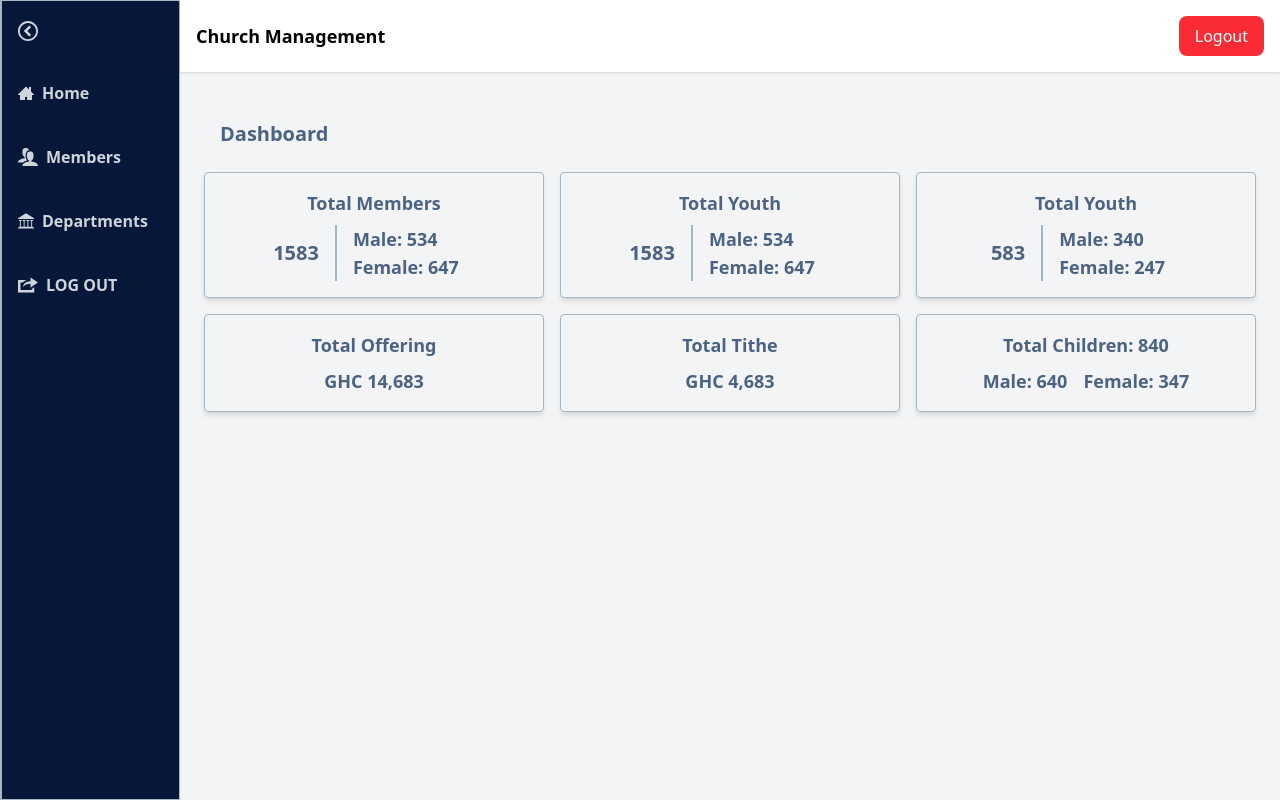
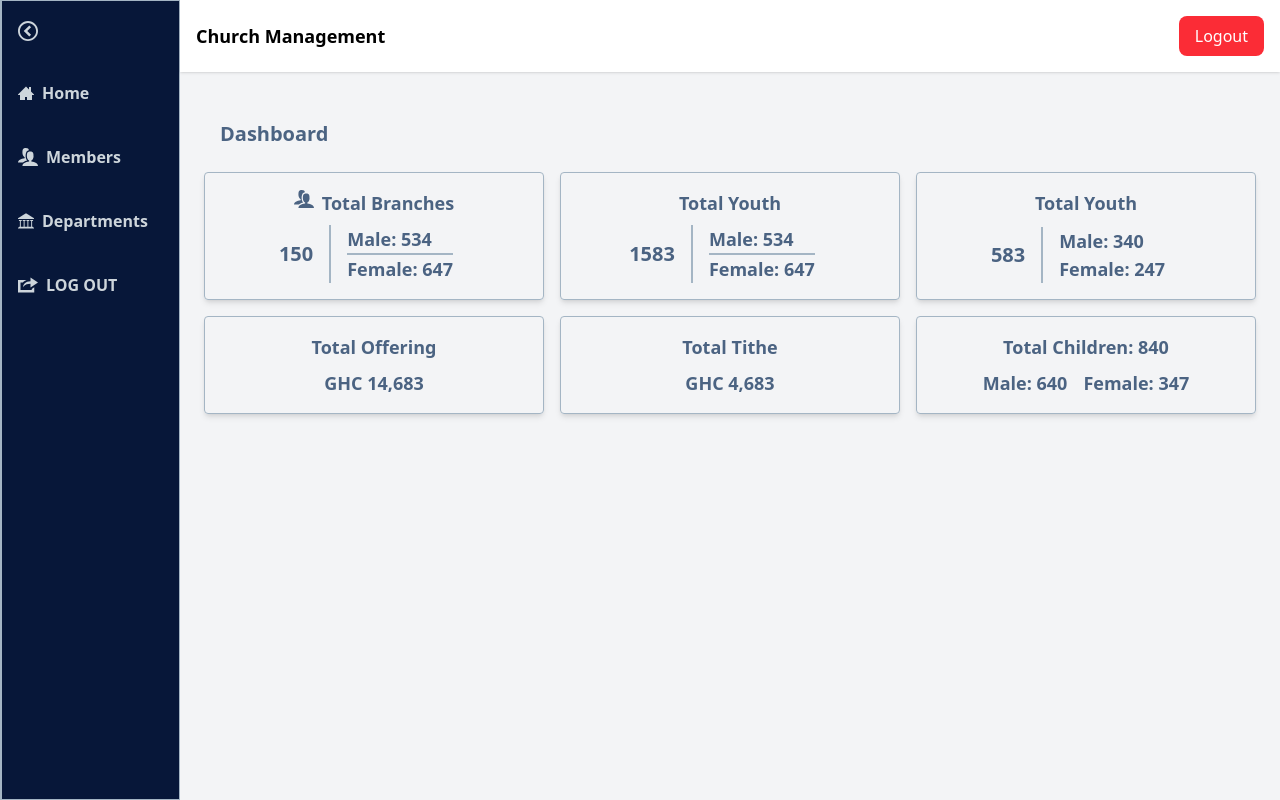
Before and after one commit to AlikoGrace/ch-management-v1, a React (Vite) app: page / in a window 1280 px wide. Built offline with nearby package versions, Linux system fonts and the light colour scheme.

Commit message:
worked on dashboard

```diff
--- a/src/features/dashboard/DashboardPage.jsx
+++ b/src/features/dashboard/DashboardPage.jsx
@@ -6,13 +6,21 @@ const DashboardPage = () => {
       <header className="rounded-sm p-4  text-Primary my-2">
         <h1 className="text-xl font-bold">Dashboard</h1>
       </header>
-      <div className="grid grid-cols-1 md:grid-cols-3 gap-4">
+      <div className="grid grid-cols-2 md:grid-cols-3 gap-4">
         <div className="flex flex-col gap-2 justify-between text-lg items-center p-4 rounded shadow-md border px-4 border-Primary-light">
-          <h3 className="flex gap-2 items-center ">Total Members</h3>
+          <div className="flex gap-2">
+            <svg className="w-5 h-5 fill-Primary-semi-light">
+              <use href="/sprite.svg#icon-users"></use>
+            </svg>
+            <h3 className="flex gap-2 items-center ">Total Branches</h3>
+          </div>
+
           <div className="flex gap-4 items-center">
-            <span className="text-xl">1583</span>
+            <span className="text-xl">150</span>
             <div className="border-l-2 px-4 border-Primary-light">
-              <p className="flex gap-2 items-center">Male: 534</p>
+              <p className="flex gap-2  border-b-2   border-Primary-light items-center">
+                Male: 534
+              </p>
               <p className="flex gap-2 items-center">Female: 647</p>
             </div>
           </div>
@@ -22,7 +30,9 @@ const DashboardPage = () => {
           <div className="flex gap-4 items-center">
             <span className="text-xl">1583</span>
             <div className="border-l-2 px-4 border-Primary-light">
-              <p className="flex gap-2 items-center">Male: 534</p>
+              <p className="flex gap-2   border-b-2   border-Primary-light px-2items-center">
+                Male: 534
+              </p>
               <p className="flex gap-2 items-center">Female: 647</p>
             </div>
           </div>
--- a/src/layout/Sidebar.jsx
+++ b/src/layout/Sidebar.jsx
@@ -32,7 +32,7 @@ const Sidebar = () => {
             <svg className="w-4 h-4  fill-light-gray">
               <use href="/sprite.svg#icon-home3"></use>
             </svg>
-            {!isCollapsed && <NavLink to="/dashboard">Home</NavLink>}
+            {!isCollapsed && <NavLink to="/">Home</NavLink>}
           </li>
           <li className="flex items-center gap-2 px-4 py-5 hover:bg-custom-brown hover:text-Primary">
             <svg className="w-5 h-5 fill-light-gray">
```
